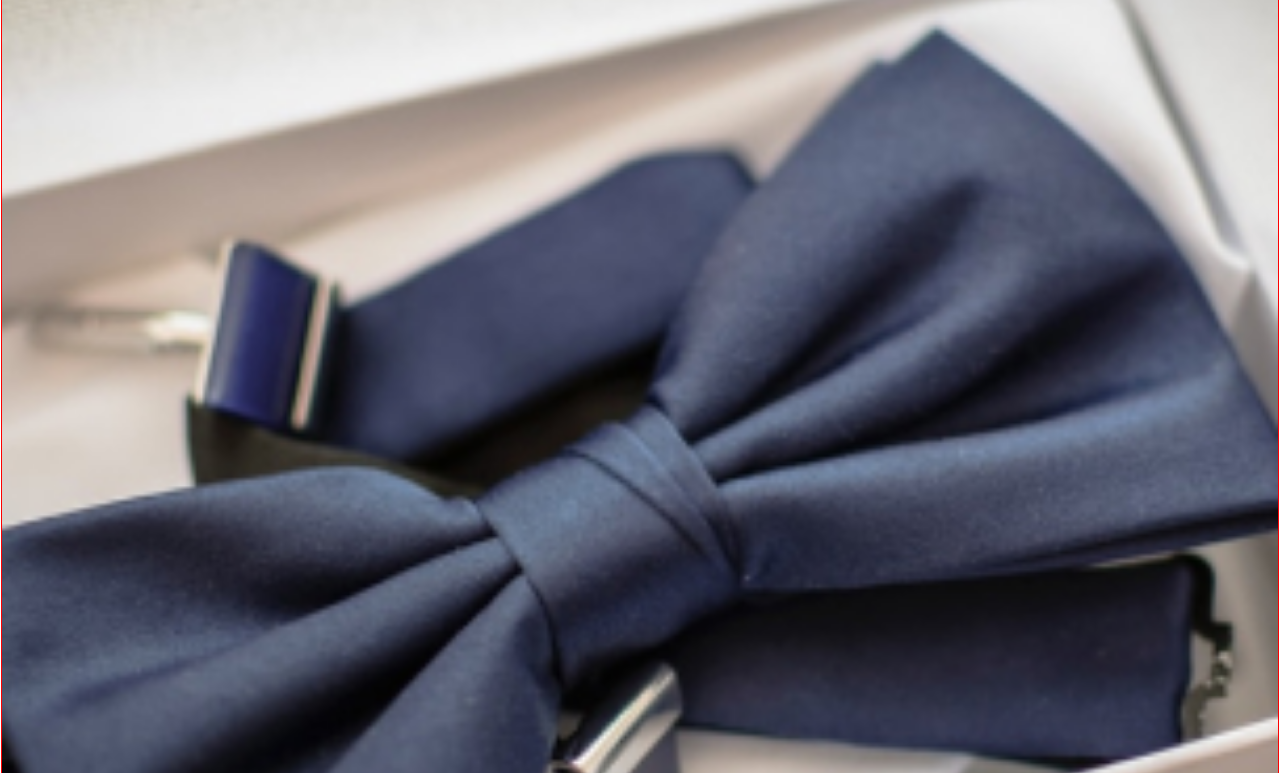
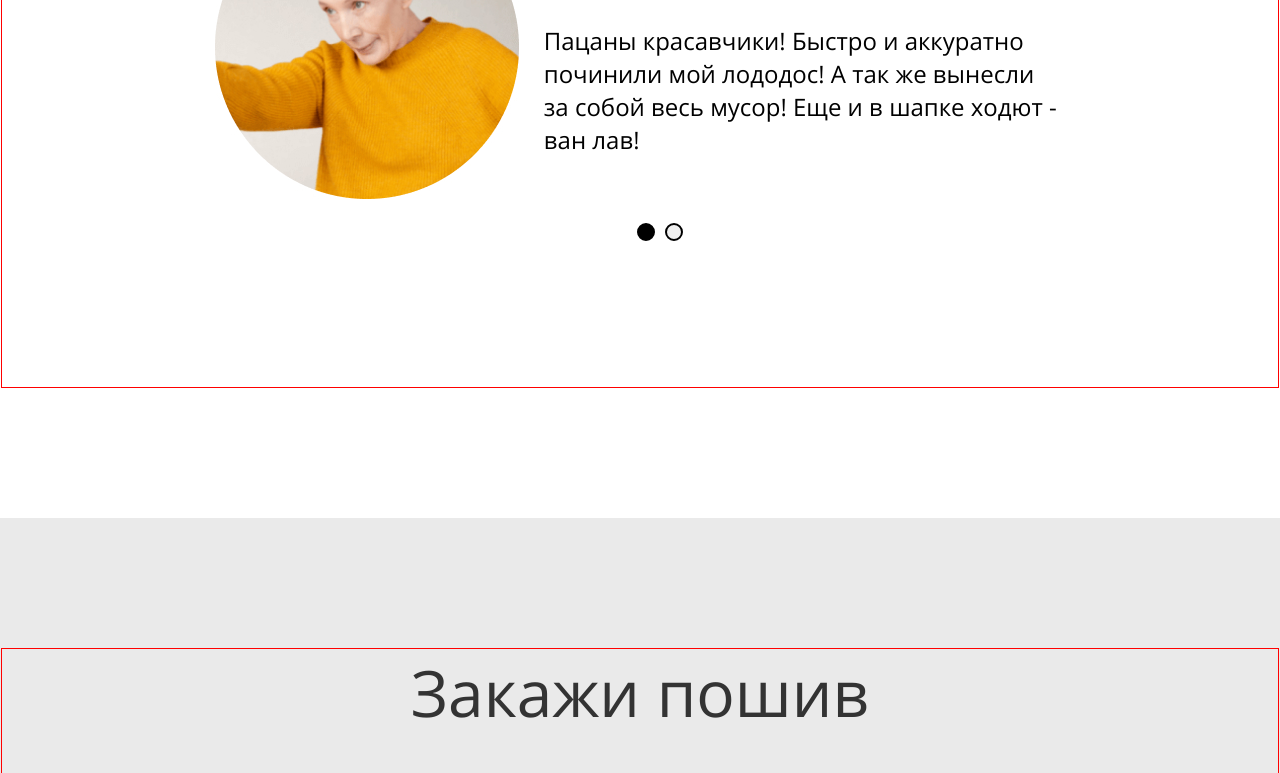
Before and after one commit to vasiltsov-ea/butterfly-shop-vasiltsov, a website: page www/reviews.html in a window 1280 px wide. Shown: the part 490-1263 px from the top of the page. Drawn offline with Linux system fonts and the light colour scheme.

Commit message:
Начата стилизация slick-слайдера в секции Reviews

```diff
--- a/src/styles/blocks/_portfolio.scss
+++ b/src/styles/blocks/_portfolio.scss
@@ -28,6 +28,7 @@
 
 .portfolio-picture-box-container {
   position: relative;
+  // background-color: #C4C4C4; При установке цвета элемент увеличивается снижу на несколько пискселей.
 
 }
 
@@ -48,6 +49,5 @@
 
 .portfolio-picture {
   width: 100%;
-  object-fit: cover;
-  background-color: #C4C4C4;
+  object-fit: contain;
 }
--- /dev/null
+++ b/src/styles/blocks/_reviews-slider.scss
@@ -0,0 +1,51 @@
+.reviews-slick-slider {
+  padding: 77px 0 130px 0;
+
+  .slick-arrow {
+    position: absolute;
+    top: 0;
+    bottom: 0;
+    width: 40px;
+    height: 40px;
+    margin: auto;
+    font-size: 0;
+    // background-image: url(https://upload.wikimedia.org/wikipedia/commons/thumb/3/36/Font_Awesome_5_regular_arrow-alt-circle-right.svg/1200px-Font_Awesome_5_regular_arrow-alt-circle-right.svg.png);
+    background-size: contain;
+    background-position: center;
+    background-repeat: no-repeat;
+    background-color: rgba(0, 0, 0, 0);
+    border: none;
+  }
+
+  .slick-prev {
+    left: 0;
+  }
+
+  .slick-next {
+    right: 0;
+  }
+
+  .slick-dots {
+    display: flex;
+    justify-content: center;
+    list-style: none;
+
+    li {
+      margin: 0 5px;
+    }
+
+    button {
+      // display: none;
+      width: 18px;
+      height: 18px;
+      border: 2px solid #000;
+      font-size: 0;
+      border-radius: 50%;
+      cursor: pointer;
+    }
+
+    .slick-active button {
+      background-color: #000;
+    }
+  }
+}
--- a/src/styles/blocks/_reviews.scss
+++ b/src/styles/blocks/_reviews.scss
@@ -11,3 +11,37 @@
 
   @include section-title;
 }
+
+.slick-item-wrapper {
+  display: flex;
+  width: 66.6%;
+  margin: 0 auto;
+}
+
+.slick-item-picture-container {
+  flex-basis: 37.5%;
+  padding-right: $gap;
+}
+
+.slick-item-text-container {
+  flex-basis: 62.5%;
+  padding-left: $gap;
+}
+
+.slick-text {
+  font-weight: 400;
+  text-align: left;
+  font-size: 24px;
+  line-height: 33px;
+  color: #000;
+
+  .slick-text-username {
+    display: block;
+    margin-bottom: 40px;
+    font-size: 48px;
+    line-height: 65px;
+
+  }
+
+
+}
--- a/src/styles/blocks/_works.scss
+++ b/src/styles/blocks/_works.scss
@@ -47,6 +47,7 @@
 
 .works-picture-box-container {
   position: relative;
+  // background-color: #C4C4C4; При установке цвета элемент увеличивается снижу на несколько пискселей.
 }
 
 .works-picture-desc {
@@ -66,14 +67,5 @@
 
 .works-picture {
   width: 100%;
-  object-fit: cover;
-  background-color: #C4C4C4;
+  object-fit: contain;
 }
-
-// position: absolute;
-//   left: 0;
-//   bottom: 0;
-//   width: 100%;
-//   padding: 10px;
-//   color: $color-light;
-//   background-color: rgba($color-dark, .5);
--- a/src/styles/style.scss
+++ b/src/styles/style.scss
@@ -20,3 +20,4 @@
 @import "blocks/_tabs";
 @import "blocks/_works";
 @import "blocks/_reviews";
+@import "blocks/_reviews-slider";
--- a/www/reviews.html
+++ b/www/reviews.html
@@ -34,27 +34,46 @@
 
   <main>
     <section class="reviews">
+
       <div class="reviews-inner">
 
         <h1 class="reviews-title">Отзывы</h1>
 
         <div class="reviews-slick-slider js-slick-slider">
 
+
           <div class="single-slick-item">
-            <img class="portfolio-picture" src="../www/images/one-darkcolored-bowtie.jpg" alt="Галстук-бабочка темно-синего цвета лежит в открытой коробочке белого цвета">
-            <p class="portfolio-picture-desc">Бабочка такая</p>
+
+            <div class="slick-item-wrapper">
+
+              <div class="slick-item-picture-container">
+                <img class="slick-picture" src="images/lidiya-ivanovna-ava.jpg" alt="">
+              </div>
+
+              <div class="slick-item-text-container">
+                <p class="slick-text">
+                  <span class="slick-text-username">Лидия Ивановна</span>
+                  Пацаны красавчики! Быстро и аккуратно починили мой лододос!
+                  А так же вынесли за собой весь мусор! Еще и в шапке ходют - ван лав!
+                </p>
+              </div>
+            </div>
           </div>
+
+
           <div class="single-slick-item">
-            <img class="portfolio-picture" src="../www/images/one-darkcolored-bowtie.jpg" alt="Галстук-бабочка темно-синего цвета лежит в открытой коробочке белого цвета">
-            <p class="portfolio-picture-desc">Бабочка такая</p>
-          </div>
-          <div class="single-slick-item">
-            <img class="portfolio-picture" src="../www/images/one-darkcolored-bowtie.jpg" alt="Галстук-бабочка темно-синего цвета лежит в открытой коробочке белого цвета">
-            <p class="portfolio-picture-desc">Бабочка такая</p>
-          </div>
-          <div class="single-slick-item">
-            <img class="portfolio-picture" src="../www/images/one-darkcolored-bowtie.jpg" alt="Галстук-бабочка темно-синего цвета лежит в открытой коробочке белого цвета">
-            <p class="portfolio-picture-desc">Бабочка такая</p>
+            <div class="slick-item-wrapper">
+              <div class="slick-item-picture-container">
+                <img class="slick-picture" src="images/lidiya-ivanovna-ava.jpg" alt="">
+              </div>
+              <div class="slick-item-text-container">
+                <p class="slick-text">
+                  <span class="slick-text-username">Лидия Ивановна</span>
+                  Пацаны красавчики! Быстро и аккуратно починили мой лододос!<br>
+                  А так же вынесли за собой весь мусор! Еще и в шапке ходют - ван лав!
+                </p>
+              </div>
+            </div>
           </div>
 
         </div>
```
Also changed, not shown: www/images/lidiya-ivanovna-ava.jpg (added), www/style/style.css.
